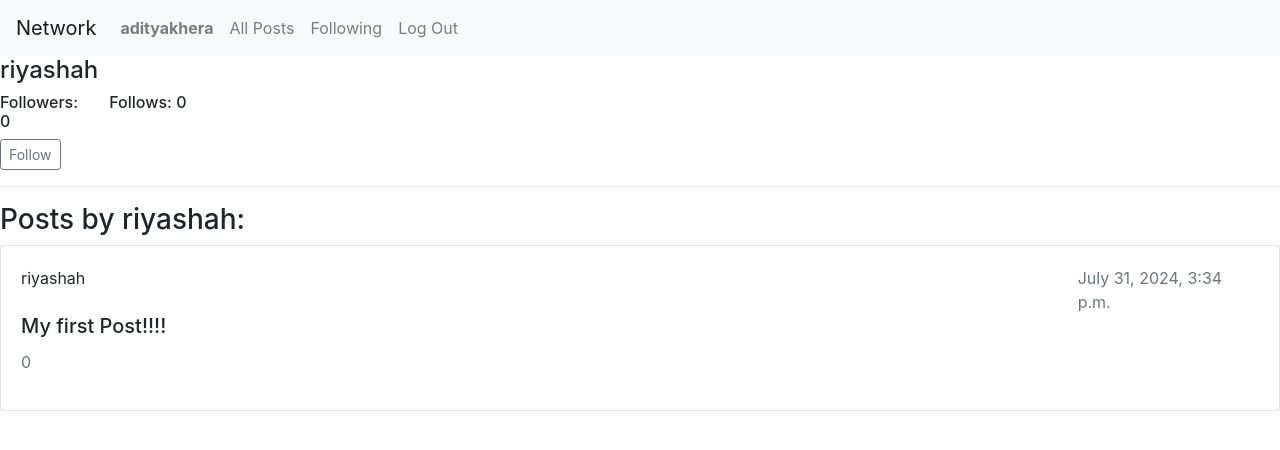
After one commit to Amaruq0703/Twitter-clone, a Django app: a page that uses network/templates/network/layout.html in a window 1280 px wide. The commit adds this page. Shown: the top 450 px of the page. Run offline with Django 3.2, Linux system fonts and the light colour scheme; a user stored in the database is signed in; data comes from the database, SQL or seed files in the repository; both versions use the stored data as it was after the commit; some libraries are stand-ins or nearby versions.

Commit message:
Added Profile and Following Functionality

```diff
--- a/network/admin.py
+++ b/network/admin.py
@@ -6,3 +6,4 @@ from .models import *
 admin.site.register(User)
 admin.site.register(Like)
 admin.site.register(Post)
+admin.site.register(Follower)
--- a/network/models.py
+++ b/network/models.py
@@ -21,3 +21,10 @@ class Like(models.Model):
 
     def __str__(self):
         return f'Like by {self.user.username} on post {self.post.id}'
+
+class Follower(models.Model):
+    user = models.ForeignKey(User, on_delete=models.CASCADE, related_name= 'followers')
+    followers = models.ForeignKey(User, on_delete=models.CASCADE, related_name= 'follows', null=True, blank=True)
+
+    def __str__(self):
+        return f'User {self.user.username} followed by {self.followers}'
--- a/network/templates/network/index.html
+++ b/network/templates/network/index.html
@@ -16,7 +16,7 @@
                 <div class="card mb-3">
                     <div class="card-body">
                         <div class="row">
-                            <div class="card-text col-10">{{post.user.username}}</div>
+                            <a href="{% url 'profile' username=post.user.username %}" class="col-10">{{post.user.username}}</a>
                             <div class="text-muted col-2">{{post.timestamp}}</div>
                         </div>
                         <h5 class="card-title">{{post.content}}</h5>
--- a/network/templates/network/layout.html
+++ b/network/templates/network/layout.html
@@ -46,4 +46,6 @@
             {% endblock %}
         </div>
     </body>
+    {% block script %}
+    {% endblock %}
 </html>
--- /dev/null
+++ b/network/templates/network/profile.html
@@ -0,0 +1,39 @@
+{% extends "network/layout.html" %}
+
+{% block body %}
+
+    <div class="h4">{{profile.username}}</div>
+    <div class="row">
+        <div class="h6 col-1">Followers: {{profile.followers.count}}</div>
+        <div class="h6 col-1">Follows: {{profile.follows.count}}</div>
+    </div>
+    {% if user.is_authenticated and user.username != profile.username %}
+        {% if following %}
+            <a class="btn btn-sm btn-outline-secondary" type="button" id="followbutton" href="{% url 'follow' username=profile.username %}">Unfollow</a>
+        {% else %}
+            <a class="btn btn-sm btn-outline-secondary" type="button" id="followbutton" href="{% url 'follow' username=profile.username %}">Follow</a>
+        {% endif %}
+    {% endif %}
+    <hr>
+    <h3>Posts by {{profile.username}}:</h3>
+    {% if posts %}
+        <div class="row">
+            <div class="col-12">
+                {% for post in posts reversed %}
+                <div class="card mb-3">
+                    <div class="card-body">
+                        <div class="row">
+                            <div class="card-text col-10">{{post.user.username}}</div>
+                            <div class="text-muted col-2">{{post.timestamp}}</div>
+                        </div>
+                        <h5 class="card-title">{{post.content}}</h5>
+                        <p class="text-muted">{{post.likes.count}}</p>
+                    </div>
+                </div>
+                {% endfor %}
+            </div>
+        </div>
+    {% else %}
+        <h4>No Posts Yet</h4>
+    {% endif %}
+{% endblock %}
--- a/network/urls.py
+++ b/network/urls.py
@@ -7,5 +7,7 @@ urlpatterns = [
     path("", views.index, name="index"),
     path("login", views.login_view, name="login"),
     path("logout", views.logout_view, name="logout"),
-    path("register", views.register, name="register")
+    path("register", views.register, name="register"),
+    path("<str:username>", views.profile, name='profile'),
+    path("follow/<str:username>", views.follow, name='follow')
 ]
--- a/network/views.py
+++ b/network/views.py
@@ -36,6 +36,24 @@ def index(request):
     return render(request, "network/index.html" ,{
         'newPostForm' : newPostForm,
         'posts' : posts
+    })
+
+def profile(request, username):
+    profile = User.objects.get(username = username)
+    posts = Post.objects.filter(user=profile)
+
+    follower = User.objects.get(pk=request.user.id)
+
+    if Follower.objects.filter(user = profile, followers = follower).exists():
+        following = True
+
+    else:
+        following = False
+
+    return render(request, 'network/profile.html', {
+        'profile' : profile,
+        'posts' : posts,
+        'following'  : following
     })
 
 
@@ -89,3 +107,18 @@ def register(request):
         return HttpResponseRedirect(reverse("index"))
     else:
         return render(request, "network/register.html")
+
+def follow(request, username):
+    follow = User.objects.get(username=username)
+    follower = User.objects.get(pk=request.user.id)
+
+    if Follower.objects.filter(user = follow, followers = follower).exists():
+        item = Follower.objects.filter(user = follow, followers = follower)
+        item.delete()
+    else:
+        following = Follower(user = follow, followers = follower)
+        following.save()
+
+    return HttpResponseRedirect(reverse("profile",kwargs={
+        'username' : username
+    }))
```
Also changed, not shown: db.sqlite3, network/migrations/0003_follower.py (added).
